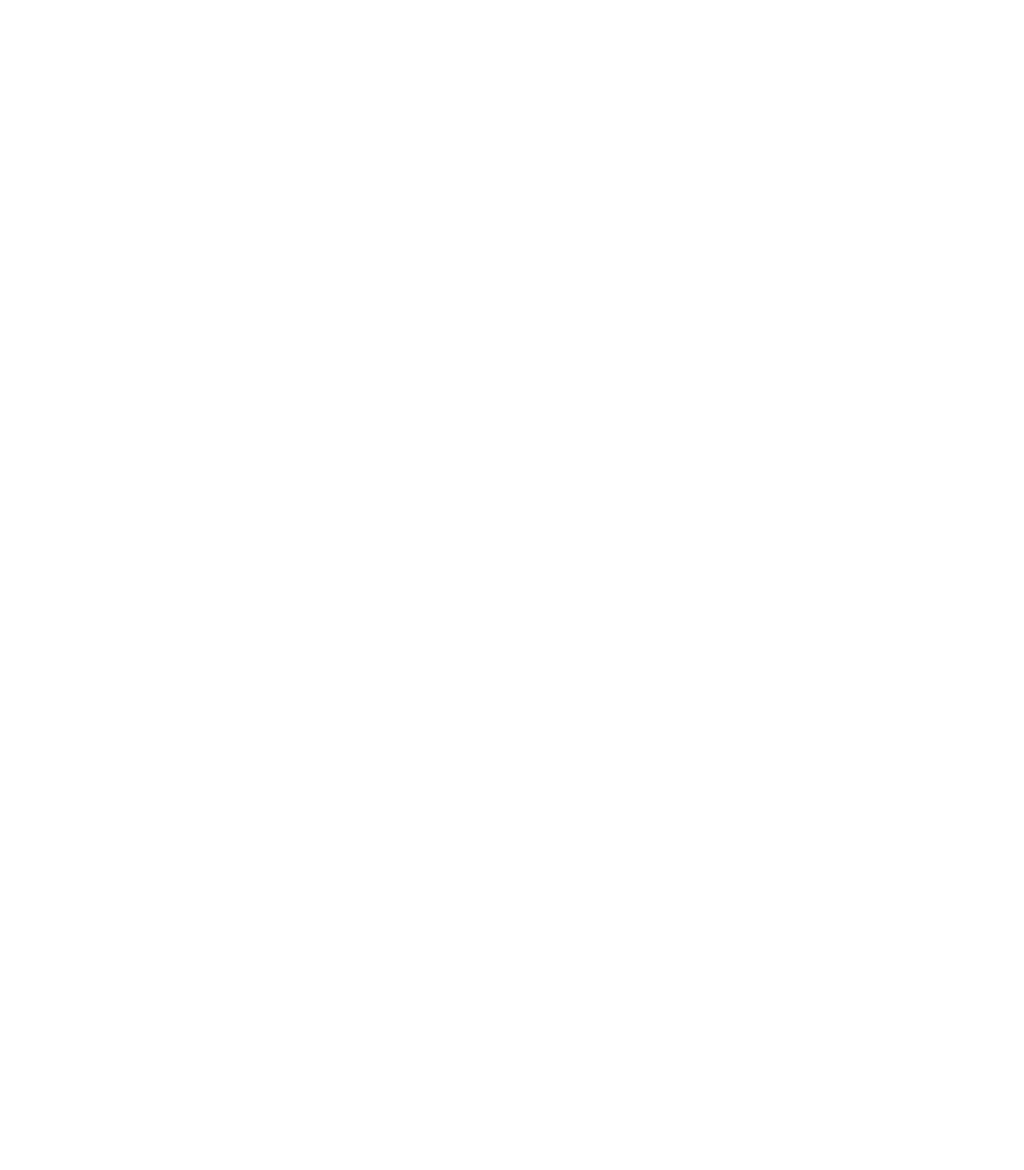
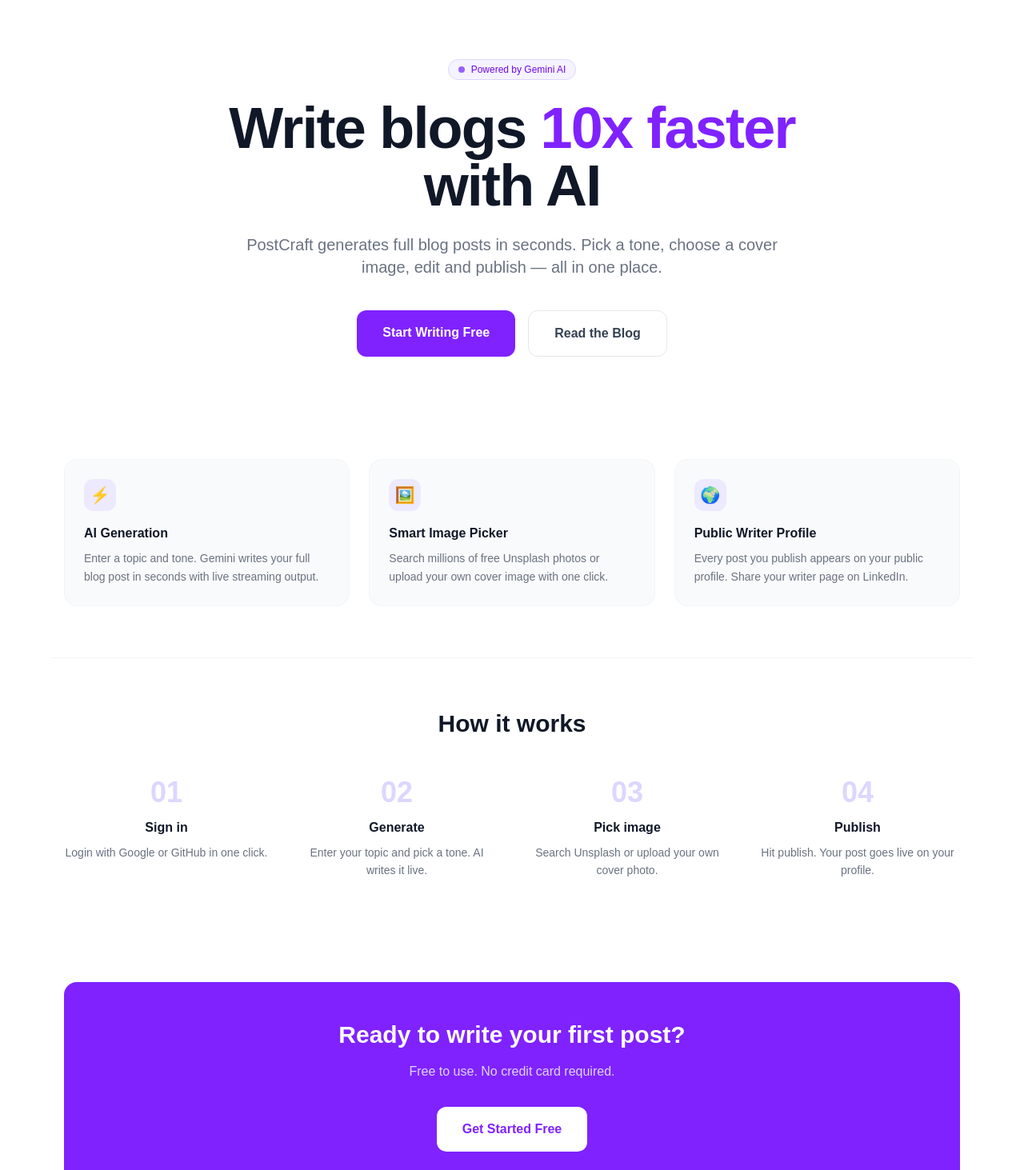
Before and after one commit to ipseekamalla1/postcraft, a Next.js app: page / in a window 1280 px wide. Shown: the part 87-1550 px from the top of the page at 80% size. Before the commit the page ends 800 px from the top, so only its background shows below. Built offline with nearby package versions, Linux system fonts and the light colour scheme.

Commit message:
home page

```diff
--- a/app/page.tsx
+++ b/app/page.tsx
@@ -1,9 +1,142 @@
-import Image from "next/image";
+import Link from "next/link";
 
 export default function Home() {
   return (
-    <main>
-      <h1>PostCraft coming soon</h1>
+    <main className="min-h-screen bg-white dark:bg-gray-950">
+
+      {/* Hero Section */}
+      <section className="max-w-6xl mx-auto px-4 pt-24 pb-16 text-center">
+
+        {/* Badge */}
+        <div className="inline-flex items-center gap-2 px-3 py-1 rounded-full border border-violet-200 dark:border-violet-800 bg-violet-50 dark:bg-violet-950 mb-6">
+          <span className="w-2 h-2 rounded-full bg-violet-500 animate-pulse" />
+          <span className="text-xs text-violet-700 dark:text-violet-300 font-medium">
+            Powered by Gemini AI
+          </span>
+        </div>
+
+        {/* Headline */}
+        <h1 className="text-5xl md:text-7xl font-bold tracking-tight text-gray-900 dark:text-white mb-6">
+          Write blogs{" "}
+          <span className="text-violet-600">10x faster</span>
+          <br />
+          with AI
+        </h1>
+
+        {/* Subheadline */}
+        <p className="text-lg md:text-xl text-gray-500 dark:text-gray-400 max-w-2xl mx-auto mb-10">
+          PostCraft generates full blog posts in seconds. Pick a tone, choose a
+          cover image, edit and publish — all in one place.
+        </p>
+
+        {/* CTA Buttons */}
+        <div className="flex flex-col sm:flex-row gap-4 justify-center">
+          <Link
+            href="/generate"
+            className="px-8 py-4 rounded-xl bg-violet-600 hover:bg-violet-700 text-white font-semibold text-base transition-colors"
+          >
+            Start Writing Free
+          </Link>
+          <Link
+            href="/blog"
+            className="px-8 py-4 rounded-xl border border-gray-200 dark:border-gray-700 text-gray-700 dark:text-gray-300 hover:bg-gray-50 dark:hover:bg-gray-900 font-semibold text-base transition-colors"
+          >
+            Read the Blog
+          </Link>
+        </div>
+      </section>
+
+      {/* Feature Cards */}
+      <section className="max-w-6xl mx-auto px-4 py-16">
+        <div className="grid grid-cols-1 md:grid-cols-3 gap-6">
+
+          <div className="p-6 rounded-2xl border border-gray-100 dark:border-gray-800 bg-gray-50 dark:bg-gray-900">
+            <div className="w-10 h-10 rounded-xl bg-violet-100 dark:bg-violet-900 flex items-center justify-center mb-4">
+              <span className="text-xl">⚡</span>
+            </div>
+            <h3 className="font-semibold text-gray-900 dark:text-white mb-2">
+              AI Generation
+            </h3>
+            <p className="text-sm text-gray-500 dark:text-gray-400 leading-relaxed">
+              Enter a topic and tone. Gemini writes your full blog post in
+              seconds with live streaming output.
+            </p>
+          </div>
+
+          <div className="p-6 rounded-2xl border border-gray-100 dark:border-gray-800 bg-gray-50 dark:bg-gray-900">
+            <div className="w-10 h-10 rounded-xl bg-violet-100 dark:bg-violet-900 flex items-center justify-center mb-4">
+              <span className="text-xl">🖼️</span>
+            </div>
+            <h3 className="font-semibold text-gray-900 dark:text-white mb-2">
+              Smart Image Picker
+            </h3>
+            <p className="text-sm text-gray-500 dark:text-gray-400 leading-relaxed">
+              Search millions of free Unsplash photos or upload your own cover
+              image with one click.
+            </p>
+          </div>
+
+          <div className="p-6 rounded-2xl border border-gray-100 dark:border-gray-800 bg-gray-50 dark:bg-gray-900">
+            <div className="w-10 h-10 rounded-xl bg-violet-100 dark:bg-violet-900 flex items-center justify-center mb-4">
+              <span className="text-xl">🌍</span>
+            </div>
+            <h3 className="font-semibold text-gray-900 dark:text-white mb-2">
+              Public Writer Profile
+            </h3>
+            <p className="text-sm text-gray-500 dark:text-gray-400 leading-relaxed">
+              Every post you publish appears on your public profile. Share your
+              writer page on LinkedIn.
+            </p>
+          </div>
+
+        </div>
+      </section>
+
+      {/* How it works */}
+      <section className="max-w-6xl mx-auto px-4 py-16 border-t border-gray-100 dark:border-gray-800">
+        <h2 className="text-3xl font-bold text-center text-gray-900 dark:text-white mb-12">
+          How it works
+        </h2>
+        <div className="grid grid-cols-1 md:grid-cols-4 gap-8">
+          {[
+            { step: "01", title: "Sign in", desc: "Login with Google or GitHub in one click." },
+            { step: "02", title: "Generate", desc: "Enter your topic and pick a tone. AI writes it live." },
+            { step: "03", title: "Pick image", desc: "Search Unsplash or upload your own cover photo." },
+            { step: "04", title: "Publish", desc: "Hit publish. Your post goes live on your profile." },
+          ].map((item) => (
+            <div key={item.step} className="text-center">
+              <div className="text-4xl font-bold text-violet-200 dark:text-violet-900 mb-3">
+                {item.step}
+              </div>
+              <h3 className="font-semibold text-gray-900 dark:text-white mb-2">
+                {item.title}
+              </h3>
+              <p className="text-sm text-gray-500 dark:text-gray-400 leading-relaxed">
+                {item.desc}
+              </p>
+            </div>
+          ))}
+        </div>
+      </section>
+
+      {/* Bottom CTA */}
+      <section className="max-w-6xl mx-auto px-4 py-16">
+        <div className="rounded-2xl bg-violet-600 dark:bg-violet-700 p-12 text-center">
+          <h2 className="text-3xl font-bold text-white mb-4">
+            Ready to write your first post?
+          </h2>
+          <p className="text-violet-200 mb-8 text-base">
+            Free to use. No credit card required.
+          </p>
+          <Link
+            href="/generate"
+            className="inline-block px-8 py-4 rounded-xl bg-white text-violet-600 font-semibold hover:bg-violet-50 transition-colors"
+          >
+            Get Started Free
+          </Link>
+        </div>
+      </section>
+
     </main>
   );
 }
```
